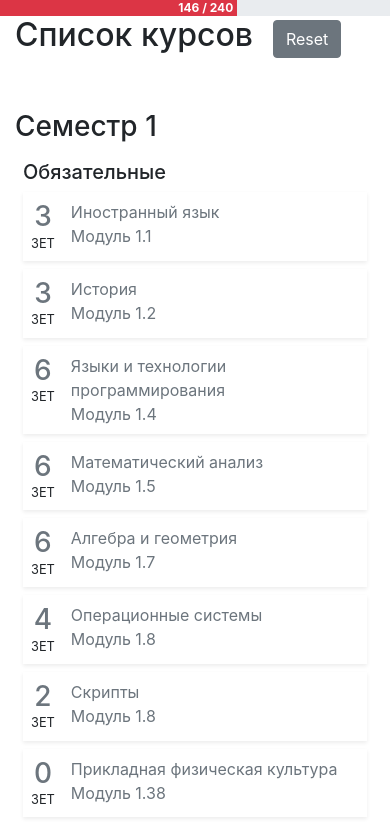
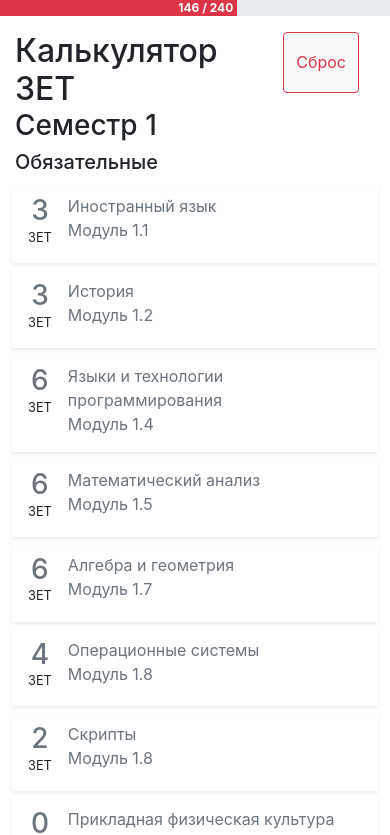
Before and after one commit to creewick/zet, a React (Create React App) app: page / in a window 390 px wide. Shown: the top 835 px of the page. Built offline with nearby package versions, Linux system fonts and the light colour scheme.

Commit message:
UI fixes

```diff
--- a/public/index.html
+++ b/public/index.html
@@ -22,7 +22,7 @@
       work correctly both with client-side routing and a non-root public URL.
       Learn how to configure a non-root public URL by running `npm run build`.
     -->
-    <title>React App</title>
+    <title>Калькулятор ЗЕТ</title>
   </head>
   <body>
     <noscript>You need to enable JavaScript to run this app.</noscript>
--- a/src/App.js
+++ b/src/App.js
@@ -20,8 +20,8 @@ export default function App() {
           <ZETBar />
           <Container>
             <div className="d-flex">
-            <h2 className="mr-3">Список курсов</h2>
-            <Button className="m-1" onClick={reset}>Reset</Button>
+            <h2 className="mt-3 mr-3 mb-0">Калькулятор ЗЕТ</h2>
+            <Button className="m-3 btn-light btn-outline-danger" onClick={reset}>Сброс</Button>
             </div>
             { bySemester && bySemester
                 .map((courses, i) => <Semester courses={courses} index={i} />)}
--- a/src/components/Course.js
+++ b/src/components/Course.js
@@ -4,7 +4,7 @@ import PropTypes from 'prop-types';
 import classnames from 'classnames';
 import context from '../context';
 
-export default function Course({ course }) {
+export default function Course({ course, className }) {
     const ctx = useContext(context);
     const { get, set } = ctx;
 
@@ -18,7 +18,8 @@ export default function Course({ course }) {
 
     const classes = classnames(
         'd-flex',
-        'p-2',
+        'py-2',
+        'h-100',
         {
             'bg-light': !get.includes(course.code),
             'shadow': !get.includes(course.code),
@@ -31,7 +32,7 @@ export default function Course({ course }) {
         : 'text-primary';
 
     return (
-      <div key={course.code}>
+      <div className={className} key={course.code}>
         <Input
           type="checkbox"
           id={course.code}
@@ -40,11 +41,11 @@ export default function Course({ course }) {
           className="d-none"
         />
         <label htmlFor={course.code} className={classes}>
-          <div className="d-flex flex-column pr-3">
+          <div className="d-flex flex-column px-3">
             <h3 className={`m-0 text-center ${textColor}`}>{course.points}</h3>
             <small className="m-0">ЗЕТ</small>
           </div>
-          <div className="d-flex flex-column">
+          <div className="d-flex flex-column pr-3">
             <p className={`m-0 ${textColor}`}>{course.name}</p>
             <p className="m-0 text-secondary">Модуль {course.mod}</p>
           </div>
@@ -60,4 +61,5 @@ Course.propTypes = {
         name: PropTypes.string.isRequired,
         points: PropTypes.number.isRequired,
     }).isRequired,
+    className: PropTypes.string.isRequired,
 };
--- a/src/components/Semester.js
+++ b/src/components/Semester.js
@@ -3,13 +3,17 @@ import PropTypes from 'prop-types';
 import Course from './Course';
 
 export default function Semester({ courses, index }) {
-    const toHtml = (c) => <Course course={c} />;
+    const toHtml = (c) => <Course className="col-lg-4 col-sm-6 px-1 py-1" course={c} />;
 
     const groupByFilter = (filter, title) => (courses.some(filter)
         ? (
-          <div className="p-2 col">
+          <div>
             <h5>{title}</h5>
-            {courses.filter(filter).map(toHtml)}
+            <div className="m-2">
+              <div className="row">
+                {courses.filter(filter).map(toHtml)}
+              </div>
+            </div>
           </div>
         )
         : null);
@@ -17,8 +21,8 @@ export default function Semester({ courses, index }) {
 
     return (
       <div key={index}>
-        <h3 className="mt-5">{`Семестр ${index + 1}`}</h3>
-        <div className="d-flex flex-column flex-md-row">
+        <h3>{`Семестр ${index + 1}`}</h3>
+        <div className="mb-5">
           { groupByFilter((c) => c.required, 'Обязательные')}
           { groupByFilter((c) => !c.required, 'Спец. курсы')}
         </div>
--- a/src/styles.scss
+++ b/src/styles.scss
@@ -4,4 +4,5 @@
 
 .progress-bar {
     will-change: width;
+    transform: translateZ(0);
 }
```
